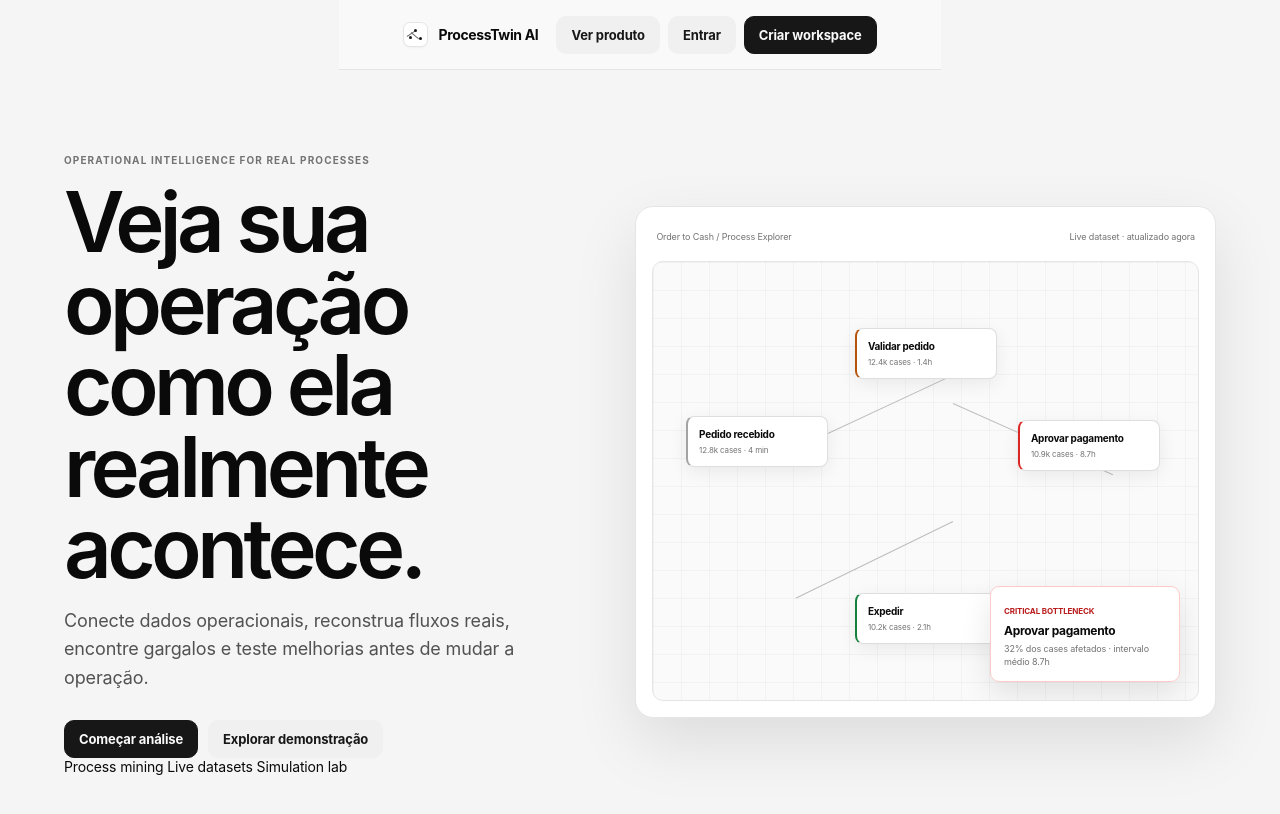
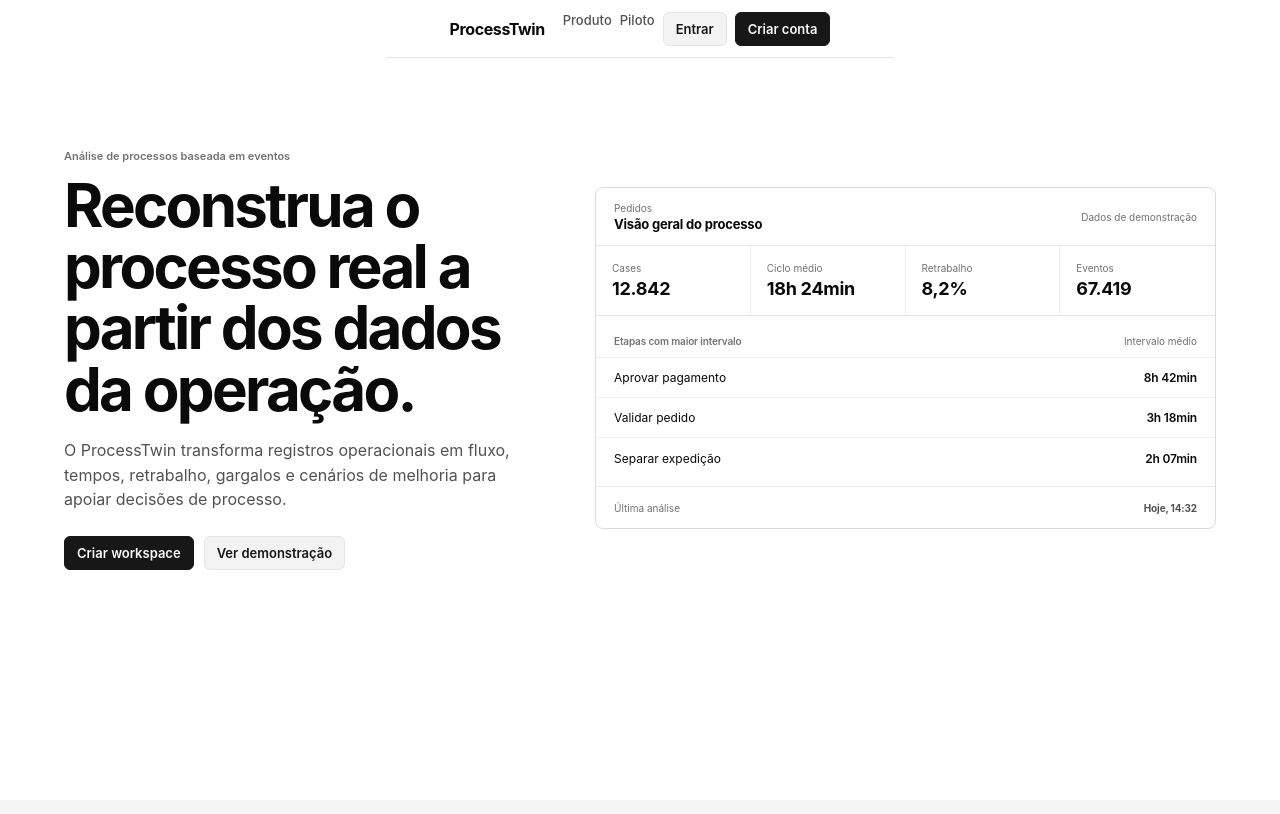
Before and after one commit to gamonalmatheus8-design/ProcessTwin, a Next.js app: page / in a window 1280 px wide. Shown: the top 814 px of the page. Built offline with nearby package versions, Linux system fonts and the light colour scheme.

Commit message:
fix(ui): remove AI startup cues from product interface

```diff
--- a/src/app/layout.tsx
+++ b/src/app/layout.tsx
@@ -3,10 +3,11 @@
 import "../styles/tokens.css";
 import "../styles/premium.css";
 import "../styles/light-theme.css";
+import "../styles/enterprise.css";
 
 export const metadata: Metadata = {
-  title: "ProcessTwin AI",
-  description: "Operational intelligence for business processes.",
+  title: "ProcessTwin",
+  description: "Análise operacional de processos baseada em eventos.",
 };
 
 export default function RootLayout({ children }: Readonly<{ children: React.ReactNode }>) {
--- a/src/app/page.tsx
+++ b/src/app/page.tsx
@@ -2,58 +2,59 @@
 
 export default function Home() {
   return (
-    <main className="pt-home">
+    <main className="pt-home pt-home-enterprise">
       <nav className="pt-home-nav" aria-label="Navegação pública">
-        <Link className="pt-home-brand" href="/">
-          <span className="pt-brand-mark" aria-hidden="true"><i /><i /><i /></span>
-          <strong>ProcessTwin AI</strong>
-        </Link>
+        <Link className="pt-home-wordmark" href="/">ProcessTwin</Link>
         <div className="pt-home-nav-actions">
-          <Link className="button secondary" href="/demo/center">Ver produto</Link>
+          <Link className="pt-home-nav-link" href="/demo/center">Produto</Link>
+          <Link className="pt-home-nav-link" href="/pilot">Piloto</Link>
           <Link className="button secondary" href="/auth">Entrar</Link>
-          <Link className="button" href="/auth?mode=signup">Criar workspace</Link>
+          <Link className="button" href="/auth?mode=signup">Criar conta</Link>
         </div>
       </nav>
 
-      <section className="pt-home-hero">
-        <div className="pt-home-copy">
-          <span className="eyebrow">Operational intelligence for real processes</span>
-          <h1>Veja sua operação como ela realmente acontece.</h1>
+      <section className="pt-enterprise-hero">
+        <div className="pt-enterprise-copy">
+          <span className="pt-section-label">Análise de processos baseada em eventos</span>
+          <h1>Reconstrua o processo real a partir dos dados da operação.</h1>
           <p>
-            Conecte dados operacionais, reconstrua fluxos reais, encontre gargalos
-            e teste melhorias antes de mudar a operação.
+            O ProcessTwin transforma registros operacionais em fluxo, tempos,
+            retrabalho, gargalos e cenários de melhoria para apoiar decisões de processo.
           </p>
           <div className="actions">
-            <Link className="button" href="/auth?mode=signup">Começar análise</Link>
-            <Link className="button secondary" href="/demo/center">Explorar demonstração</Link>
-          </div>
-          <div className="pt-proof-line" aria-label="Principais capacidades">
-            <span><i /> Process mining</span>
-            <span><i /> Live datasets</span>
-            <span><i /> Simulation lab</span>
+            <Link className="button" href="/auth?mode=signup">Criar workspace</Link>
+            <Link className="button secondary" href="/demo/center">Ver demonstração</Link>
           </div>
         </div>
 
-        <div className="pt-product-frame" aria-label="Prévia do Process Explorer">
-          <div className="pt-product-toolbar">
-            <span>Order to Cash / Process Explorer</span>
-            <span>Live dataset · atualizado agora</span>
+        <section className="pt-operations-preview" aria-label="Exemplo de visão operacional">
+          <header>
+            <div>
+              <span>Pedidos</span>
+              <strong>Visão geral do processo</strong>
+            </div>
+            <small>Dados de demonstração</small>
+          </header>
+          <div className="pt-preview-stats">
+            <div><span>Cases</span><strong>12.842</strong></div>
+            <div><span>Ciclo médio</span><strong>18h 24min</strong></div>
+            <div><span>Retrabalho</span><strong>8,2%</strong></div>
+            <div><span>Eventos</span><strong>67.419</strong></div>
           </div>
-          <div className="pt-product-canvas">
-            <span className="pt-product-line a" />
-            <span className="pt-product-line b" />
-            <span className="pt-product-line c" />
-            <div className="pt-product-node one"><strong>Pedido recebido</strong><small>12.8k cases · 4 min</small></div>
-            <div className="pt-product-node two"><strong>Validar pedido</strong><small>12.4k cases · 1.4h</small></div>
-            <div className="pt-product-node three"><strong>Aprovar pagamento</strong><small>10.9k cases · 8.7h</small></div>
-            <div className="pt-product-node four"><strong>Expedir</strong><small>10.2k cases · 2.1h</small></div>
-            <div className="pt-product-insight">
-              <span>Critical bottleneck</span>
-              <strong>Aprovar pagamento</strong>
-              <small>32% dos cases afetados · intervalo médio 8.7h</small>
+          <div className="pt-preview-section">
+            <div className="pt-preview-section-head">
+              <strong>Etapas com maior intervalo</strong>
+              <span>Intervalo médio</span>
             </div>
+            <div className="pt-preview-row"><span>Aprovar pagamento</span><strong>8h 42min</strong></div>
+            <div className="pt-preview-row"><span>Validar pedido</span><strong>3h 18min</strong></div>
+            <div className="pt-preview-row"><span>Separar expedição</span><strong>2h 07min</strong></div>
           </div>
-        </div>
+          <div className="pt-preview-footer">
+            <span>Última análise</span>
+            <strong>Hoje, 14:32</strong>
+          </div>
+        </section>
       </section>
     </main>
   );
--- /dev/null
+++ b/src/styles/enterprise.css
@@ -0,0 +1,258 @@
+/* Enterprise workbench direction.
+   Removes startup/AI visual cues in favor of dense operational software. */
+
+:root{
+  --pt-radius-xs:4px;
+  --pt-radius-sm:6px;
+  --pt-radius-md:8px;
+  --pt-radius-lg:10px;
+  --pt-shadow-raised:none;
+  --pt-shadow-overlay:0 14px 36px rgba(0,0,0,.10);
+  --pt-sidebar:224px;
+  --pt-topbar:48px;
+}
+
+body{font-size:14px;letter-spacing:0}
+h1,h2,h3,h4,strong{letter-spacing:-.015em}
+.eyebrow,.pt-section-label{
+  color:#737373;
+  font-size:11px;
+  font-weight:600;
+  letter-spacing:0;
+  text-transform:none;
+}
+.button{
+  min-height:34px;
+  padding:0 12px;
+  border-radius:6px;
+  font-size:13px;
+  font-weight:600;
+}
+.button:hover:not(:disabled){transform:none}
+.button.secondary{background:#f3f3f3;border:1px solid #e5e5e5}
+.button.secondary:hover:not(:disabled){background:#ebebeb;border-color:#d4d4d4}
+input,select,textarea{min-height:36px;border-radius:6px}
+.panel,.card,.hypothesis-card,.preview-card,.simulation-result,.simulation-history,.activity-panel,.variants-panel,.pt-dashboard-panel,.pt-connector-list,.fair-scenario,.fair-stage,.fair-method,.fair-bottleneck,.fair-impact{
+  border-radius:8px;
+  box-shadow:none;
+}
+
+.pt-sidebar{
+  padding:12px 10px 10px;
+  background:#ffffff;
+}
+.pt-brand-simple{
+  height:auto;
+  display:grid;
+  gap:2px;
+  padding:8px 8px 14px;
+  border-radius:0;
+}
+.pt-brand-simple:hover{background:transparent}
+.pt-brand-simple strong{font-size:15px;font-weight:700;letter-spacing:-.02em}
+.pt-brand-simple span{color:#8a8a8a;font-size:10px}
+.pt-process-context{
+  margin:0 4px 18px;
+  padding:10px;
+  border-radius:6px;
+  background:#fafafa;
+  box-shadow:none;
+}
+.pt-process-context>span{font-size:10px;letter-spacing:0;text-transform:none}
+.pt-nav{gap:18px;padding:0 4px}
+.pt-nav-label{
+  padding:0 7px 5px;
+  color:#969696;
+  font-size:10px;
+  font-weight:600;
+  letter-spacing:0;
+  text-transform:none;
+}
+.pt-nav-item{
+  min-height:32px;
+  gap:8px;
+  padding:0 8px;
+  border-radius:5px;
+  color:#525252;
+  font-size:12.5px;
+  font-weight:500;
+}
+.pt-nav-item.active{background:#f0f0f0;font-weight:600}
+.pt-sidebar-footer{padding-top:9px}
+.pt-topbar{
+  height:48px;
+  padding:0 22px;
+  background:#ffffff;
+  backdrop-filter:none;
+}
+.pt-breadcrumb-bar{display:flex;align-items:center;gap:8px;color:#737373;font-size:11px}
+.pt-breadcrumb-bar b{color:#c0c0c0;font-weight:400}
+.pt-breadcrumb-bar strong{color:#262626;font-size:11px;font-weight:600}
+.pt-main{padding-top:26px}
+.pt-page-heading{margin-bottom:20px}
+.pt-page-heading h1{font-size:clamp(26px,3vw,34px);font-weight:650}
+.pt-page-heading p{font-size:13px}
+
+.pt-stat-strip{border-radius:8px;box-shadow:none}
+.pt-stat{padding:13px 15px}
+.pt-stat span{font-size:11px}
+.pt-stat strong{font-size:19px}
+.pt-dashboard-grid{gap:12px}
+.pt-dashboard-panel{padding:18px;border-radius:8px}
+.pt-dashboard-panel h2{font-size:18px}
+.pt-bottleneck-score{margin-top:20px}
+.pt-bottleneck-score strong{font-size:42px}
+
+/* Explorer: workbench first, decoration last */
+.explorer-header h1,.simulation-header h1{font-size:28px}
+.explorer-status{border-radius:6px}
+.explorer-kpis{border-radius:7px;box-shadow:none}
+.explorer-kpi{padding:9px 11px}
+.explorer-workspace{gap:8px}
+.process-graph-shell{
+  border-radius:8px;
+  background:#ffffff;
+  box-shadow:none;
+}
+.graph-toolbar{border-radius:6px;box-shadow:0 3px 12px rgba(0,0,0,.06)}
+.graph-toolbar button{border-radius:4px}
+.process-node{
+  border-radius:5px;
+  box-shadow:0 2px 7px rgba(0,0,0,.05);
+}
+.process-node:hover,.process-node.selected{box-shadow:0 3px 10px rgba(0,0,0,.08)}
+.activity-panel,.variants-panel{border-radius:8px}
+.executive-insight{border-radius:6px;background:#fafafa}
+.variant-card{border-radius:6px}
+
+/* Simulation / intake / connectors */
+.simulation-kpis{border-radius:7px}
+.model-notice,.impact-strip,.formula{border-radius:6px}
+.steps li{min-height:42px;font-size:11px}
+.steps li span{border-radius:4px}
+.choice,.pack-card,.mapping-card,.dropzone,.pt-source-tile,.sync-table{border-radius:6px}
+.pt-connector-list{border-radius:7px}
+.pt-connector-row{min-height:68px}
+.fair-selector{border-radius:6px}
+.fair-selector button{border-radius:4px}
+.fair-scenario,.fair-stage{border-radius:8px}
+
+/* Home: product landing, not AI showcase */
+.pt-home-enterprise{background:#ffffff}
+.pt-home-enterprise .pt-home-nav{
+  height:58px;
+  padding:0 clamp(22px,5vw,64px);
+  background:#ffffff;
+}
+.pt-home-wordmark{
+  color:#0a0a0a;
+  font-size:16px;
+  font-weight:700;
+  letter-spacing:-.025em;
+}
+.pt-home-nav-link{
+  color:#525252;
+  font-size:13px;
+  font-weight:500;
+}
+.pt-home-nav-link:hover{color:#0a0a0a}
+.pt-enterprise-hero{
+  width:min(1280px,100%);
+  margin:0 auto;
+  display:grid;
+  grid-template-columns:minmax(0,.85fr) minmax(520px,1.15fr);
+  gap:72px;
+  align-items:center;
+  padding:88px clamp(22px,5vw,64px) 110px;
+}
+.pt-enterprise-copy{max-width:560px}
+.pt-enterprise-copy h1{
+  margin:12px 0 18px;
+  font-size:clamp(40px,5vw,60px);
+  line-height:1.02;
+  font-weight:650;
+  letter-spacing:-.045em;
+}
+.pt-enterprise-copy p{margin:0;font-size:16px;line-height:1.55}
+.pt-enterprise-copy .actions{justify-content:flex-start;margin-top:24px}
+
+.pt-operations-preview{
+  border:1px solid #dcdcdc;
+  border-radius:8px;
+  background:#ffffff;
+}
+.pt-operations-preview>header{
+  min-height:58px;
+  display:flex;
+  align-items:center;
+  justify-content:space-between;
+  gap:16px;
+  padding:0 18px;
+  border-bottom:1px solid #e8e8e8;
+}
+.pt-operations-preview>header div{display:grid;gap:2px}
+.pt-operations-preview>header span,
+.pt-operations-preview>header small{color:#737373;font-size:10px}
+.pt-operations-preview>header strong{font-size:13px}
+.pt-preview-stats{
+  display:grid;
+  grid-template-columns:repeat(4,1fr);
+  border-bottom:1px solid #e8e8e8;
+}
+.pt-preview-stats div{padding:16px;border-right:1px solid #eeeeee}
+.pt-preview-stats div:last-child{border-right:0}
+.pt-preview-stats span{display:block;color:#737373;font-size:10px}
+.pt-preview-stats strong{display:block;margin-top:4px;font-size:18px;font-weight:650}
+.pt-preview-section{padding:8px 0}
+.pt-preview-section-head,.pt-preview-row{
+  display:grid;
+  grid-template-columns:1fr auto;
+  gap:16px;
+  align-items:center;
+  min-height:40px;
+  padding:0 18px;
+}
+.pt-preview-section-head{min-height:34px;color:#737373;font-size:10px;border-bottom:1px solid #eeeeee}
+.pt-preview-section-head strong{color:#737373;font-size:10px;font-weight:600}
+.pt-preview-row{font-size:12px;border-bottom:1px solid #f0f0f0}
+.pt-preview-row:last-child{border-bottom:0}
+.pt-preview-row strong{font-size:12px;font-weight:600}
+.pt-preview-footer{
+  min-height:42px;
+  display:flex;
+  align-items:center;
+  justify-content:space-between;
+  padding:0 18px;
+  border-top:1px solid #e8e8e8;
+  color:#737373;
+  font-size:10px;
+}
+.pt-preview-footer strong{color:#525252;font-size:10px}
+
+/* Auth: restrained and functional */
+.pt-auth-enterprise{grid-template-columns:minmax(380px,.9fr) minmax(420px,520px)}
+.pt-auth-enterprise .pt-auth-visual{padding:44px clamp(32px,5vw,64px);background:#fafafa}
+.pt-auth-copy-simple{max-width:560px}
+.pt-auth-copy-simple h1{
+  margin:12px 0 14px;
+  font-size:clamp(32px,4vw,48px);
+  line-height:1.08;
+  font-weight:650;
+  letter-spacing:-.035em;
+}
+.pt-auth-copy-simple p{font-size:14px}
+.pt-auth-security-note{margin:0;color:#737373;font-size:11px}
+
+@media(max-width:1000px){
+  .pt-enterprise-hero{grid-template-columns:1fr;gap:44px;padding-top:60px}
+  .pt-enterprise-copy{max-width:700px}
+}
+@media(max-width:640px){
+  .pt-sidebar{background:#ffffff}
+  .pt-enterprise-hero{padding:44px 18px 70px}
+  .pt-enterprise-copy h1{font-size:40px}
+  .pt-preview-stats{grid-template-columns:repeat(2,1fr)}
+  .pt-preview-stats div:nth-child(2){border-right:0}
+  .pt-preview-stats div:nth-child(-n+2){border-bottom:1px solid #eeeeee}
+  .pt-home-nav-link{display:none}
+}
```
Also changed, not shown: src/app/auth/page.tsx (+11 -15 lines), src/components/layout/app-shell.tsx (+26 -25 lines).
